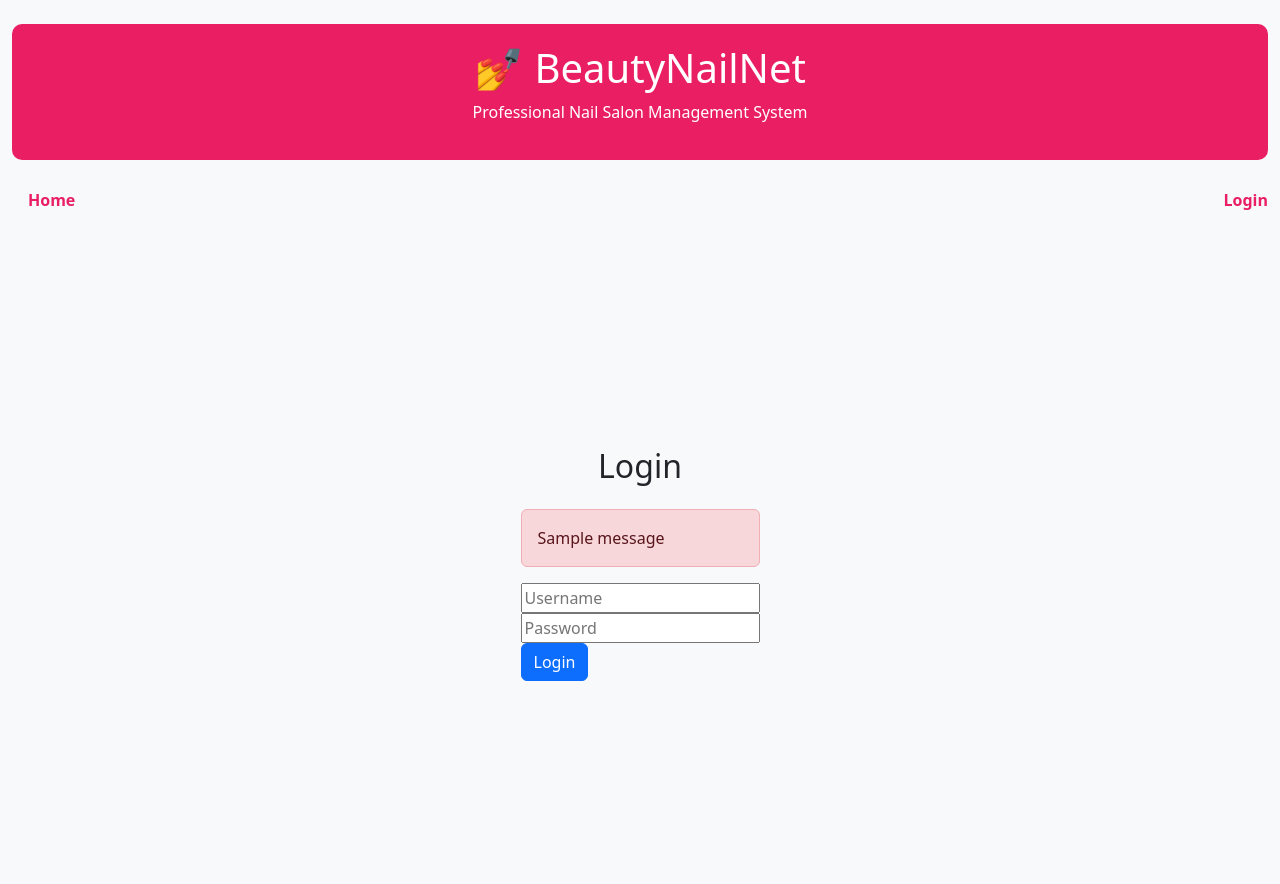
After one commit to Linda-Miao/database-445-BeautyNail, a Django app: page /login/ in a window 1280 px wide. The commit adds this page. Run offline with Django 5.2, Linux system fonts and the light colour scheme; one stand-in notice (Sample message) is shown.

Commit message:
add login feature

```diff
--- a/BeautyNail/main/templates/base.html
+++ b/BeautyNail/main/templates/base.html
@@ -18,16 +18,35 @@
             <p>Professional Nail Salon Management System</p>
         </div>
         <nav class="nav mb-4">
-            <a class="nav-link d-inline" href="/">Home</a>
-            <a class="nav-link d-inline" href="/staffs/">Staff</a>
-            <a class="nav-link d-inline" href="/customers/">Customers</a>
-            <a class="nav-link d-inline" href="/reviews/">Reviews</a>
-            <a class="nav-link d-inline" href="/appointments/">Appointments</a>
-            <a class="nav-link d-inline" href="/services/">Services</a>
-            <a class="nav-link d-inline" href="/appointment_services/">Appointment Services</a>
-            <a class="nav-link d-inline" href="/payments/">Payments</a>
-            <a class="nav-link d-inline" href="/inventory/">Inventory</a>
+            <div class="d-flex">
+                <a class="nav-link" href="/">Home</a>
 
+                {% if user.is_authenticated %}
+                    {% if user.is_superuser %}
+                        <a class="nav-link" href="/staffs/">Staff</a>
+                        <a class="nav-link" href="/customers/">Customers</a>
+                        <a class="nav-link" href="/reviews/">Reviews</a>
+                        <a class="nav-link" href="/appointments/">Appointments</a>
+                        <a class="nav-link" href="/services/">Services</a>
+                        <a class="nav-link" href="/appointment_services/">Appointment Services</a>
+                        <a class="nav-link" href="/payments/">Payments</a>
+                        <a class="nav-link" href="/inventory/">Inventory</a>
+                {% else %}
+                        <a class="nav-link" href="/appointments/">My Appointments</a>
+                        <a class="nav-link" href="/staffs/">Staff</a>
+                {% endif %}
+                {% endif %}
+            </div>
+
+        <div class="ms-auto d-flex align-items-center">
+            {% if user.is_authenticated %}
+                <span class="me-2 fw-bold">{{ user.first_name }} {{ user.last_name }}</span>
+                <span class="me-2">|</span>
+                <a class="nav-link text-danger p-0" href="{% url 'logout' %}">Logout</a>
+            {% else %}
+                <a class="nav-link p-0" href="{% url 'login' %}">Login</a>
+            {% endif %}
+        </div>
         </nav>
         {% block content %}{% endblock %}
     </div>
--- a/BeautyNail/main/templates/customers/customer_add.html
+++ b/BeautyNail/main/templates/customers/customer_add.html
@@ -13,6 +13,8 @@
             <input type="text" name="allergies" placeholder="Allergies"><br>
             <input type="text" name="preferred_color" placeholder="Preferred Color"><br>
             <input type="number" name="loyalty_points" placeholder="Loyalty Points" min="0" value="0"><br>
+            <input type="text" name="username" placeholder="Username for login"><br>
+            <input type="password" name="password" placeholder="Password"><br>
             <select name="is_active">
                 <option value="1" selected>Active</option>
                 <option value="0">Inactive</option>
--- /dev/null
+++ b/BeautyNail/main/templates/login.html
@@ -0,0 +1,19 @@
+{% extends 'base.html' %}
+{% block content %}
+<div class="d-flex justify-content-center align-items-center" style="min-height: 80vh;">
+    <div>
+        <h2 class="text-center mb-4">Login</h2>
+        {% if messages %}
+            {% for message in messages %}
+                <div class="alert alert-danger">{{ message }}</div>
+            {% endfor %}
+        {% endif %}
+        <form method="post">
+            {% csrf_token %}
+            <input type="text" name="login_username" placeholder="Username" autocomplete="off" required><br>
+            <input type="password" name="login_password" placeholder="Password" autocomplete="off" required><br>
+            <button type="submit" class="btn btn-primary">Login</button>
+        </form>
+    </div>
+</div>
+{% endblock %}
--- a/BeautyNail/main/urls.py
+++ b/BeautyNail/main/urls.py
@@ -2,8 +2,10 @@ from django.urls import path
 from . import views, views_customer, views_staff
 
 urlpatterns = [
-    path('', views.hello_customers, name='main'),
-    path('about', views.views_about, name='about'),
+    path('', views.views_main, name='main'),
+
+    path('login/', views.user_login, name='login'),
+    path('logout/', views.user_logout, name='logout'),
     path('staffs/', views_staff.staff_list, name='staff_list'),
     path('staffs/add/', views_staff.staff_add, name='staff_add'),
     path('staffs/<int:staff_id>/edit/', views_staff.staff_edit, name='staff_edit'),
--- a/BeautyNail/main/views.py
+++ b/BeautyNail/main/views.py
@@ -1,13 +1,31 @@
 from django.shortcuts import render, redirect
+from django.contrib import messages
 from django.http import HttpResponse
 from .models import Customer,Review,Staff
 from django.db import connection
+from django.contrib.auth import authenticate, login, logout
+from django.contrib.auth.models import User
 # Create your views here.
 
 
-def hello_customers(request):
-    	customers = Customer.objects.all()[:2]
-    	return render(request, 'main.html', {'customers': customers})
+def views_main(request):
+    return render(request, 'main.html')
 
 def views_about(request):
         return render(request, 'about.html', )
+
+def user_login(request):
+    if request.method == 'POST':
+        username = request.POST['login_username']
+        password = request.POST['login_password']
+        user = authenticate(request, username=username, password=password)
+        if user:
+            login(request, user)
+            return redirect('main')  # Go to home page
+        else:
+            messages.error(request, 'Invalid username or password')
+    return render(request, 'login.html')
+
+def user_logout(request):
+    logout(request)
+    return redirect('login')  # Back to login page
```
Also changed, not shown: BeautyNail/PhaseIII_Team 7_Script run after running python migration.txt (added, +39 -0 lines), BeautyNail/main/views_customer.py (+50 -1 lines).
